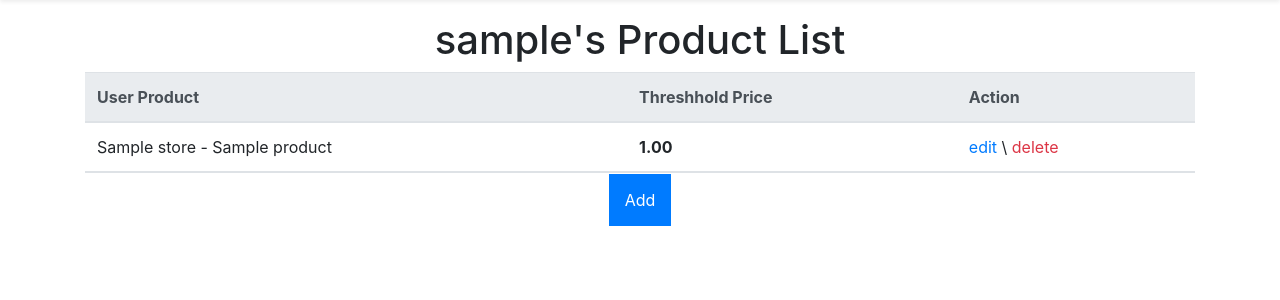
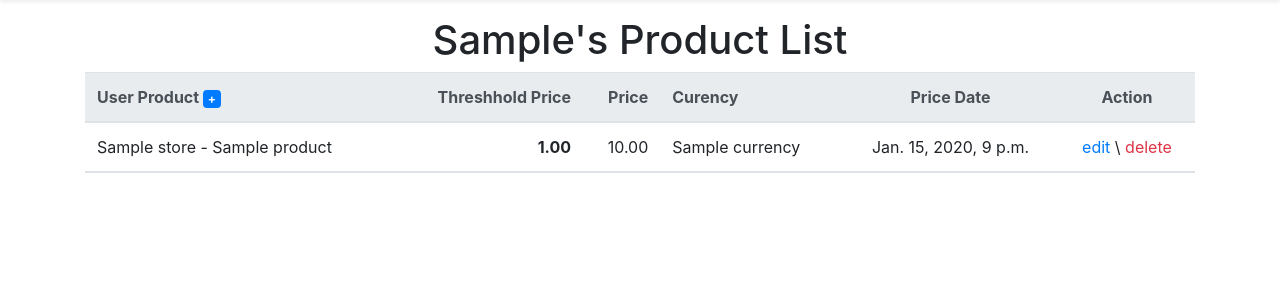
Before and after one commit to ericziethen/oz-price-checker, a Django app: page /userproduct/ in a window 1280 px wide. Shown: the part 97-397 px from the top of the page. Run offline with Django 3.2, Linux system fonts and the light colour scheme; a user stored in the database is signed in; tables that the repository leaves empty hold one stand-in row (values such as "Sample post"); some libraries are stand-ins or nearby versions.

Commit message:
Feature/add product price and date time to home page (#62)
* Added latest product price and date time

* Added latest product price and date time

* Added latest product price and date time

* CHanged column name for price date"

* Added latest product price and date time

* CHanged column name for price date"

* Rebase manually adding missing changes

* Fixed linting errors

* Fixed lintin error

* Added test for null records

* Added threshod reched row highliting

* Added threshhold prop

* Fixed docstring

Co-authored-by: Sumant <sumant.kadam@gmail.com>

```diff
--- a/ozpricechecker/pricefinderapp/models.py
+++ b/ozpricechecker/pricefinderapp/models.py
@@ -50,6 +50,22 @@ class Product(models.Model):
             base_url += '/'
         return urljoin(base_url, self.prod_url)
 
+    @property
+    def latest_price(self):
+        """Get latest price for this product."""
+        product_price = ProductPrice.objects.filter(product=self).order_by('-date_time').first()
+        if product_price:
+            return product_price.price
+        return None
+
+    @property
+    def date_for_latest_price(self):
+        """Get the latest price date for this product."""
+        product_price = ProductPrice.objects.filter(product=self).order_by('-date_time').first()
+        if product_price:
+            return product_price.date_time
+        return None
+
     def __str__(self):
         return '%s - %s' % (self.store, self.name)
 
@@ -82,6 +98,14 @@ class UserProduct(models.Model):
 
         ordering = ['-id']
         unique_together = (('product', 'user'),)
+
+    @property
+    def is_threshhold_reached(self):
+        """Get if threshold reached for this product."""
+        product_price = ProductPrice.objects.filter(product=self.product).order_by('-date_time').first()
+        if product_price and product_price.price <= self.threshhold:
+            return True
+        return False
 
 
 class ScrapeType(models.Model):
--- a/ozpricechecker/templates/pricefinderapp/userproduct_list.html
+++ b/ozpricechecker/templates/pricefinderapp/userproduct_list.html
@@ -1,32 +1,36 @@
 {% extends "base.html" %}
 
 {% block content %}
-    <h1  align="center">{{ user.get_username }}'s Product List</h1>
-
-    <!-- {% for user_product in userproduct_list %}
-    <ul>
-        <li><strong>User Product:</strong> {{ user_product.product }}</li>
-        <li><strong>Product price threshhold:</strong> {{ user_product.threshhold }}</li>
-    </ul>
-    {% empty %}
-        <li>No user product yet.</li>
-    {% endfor %}  -->
+    <h1 class="text-capitalize" align="center">{{ user.get_username }}'s Product List</h1>
 
     <table class="table">
         <tr>
             <thead class="thead-light">
                 <tr>
-                    <th scope="col">User Product</th>
-                    <th scope="col">Threshhold Price</th>
-                    <th scope="col">Action</th>
+                    <th scope="col">
+                        User Product
+                        <a class="badge badge-primary" href="{% url "userproduct_add" %}">+</a>
+                    </th>
+                    <th class="text-right" scope="col">Threshhold Price</th>
+                    <th class="text-right" scope="col">Price</th>
+                    <th scope="col">Curency</th>
+                    <th class="text-center" scope="col">Price Date</th>
+                    <th class="text-center" scope="col">Action</th>
                 </tr>
             </thead>
             <tbody>
                 {% for user_product in userproduct_list %}
+                    {% if user_product.is_threshhold_reached %}
+                        <tr class="table-danger">
+                    {% else %}
                         <tr>
+                    {% endif %}
                             <td>{{user_product.product}}</td>
-                    <td class="font-weight-bold">{{user_product.threshhold}}</td>
-                    <td>
+                            <td align="right" class="font-weight-bold">{{user_product.threshhold}}</td>
+                            <td align="right">{{user_product.product.latest_price}}</td>
+                            <td>{{user_product.product.store.currency}}</td>
+                            <td align="center">{{user_product.product.date_for_latest_price}}</td>
+                            <td align="center">
                                 <a class="text-primary" href="{% url "userproduct_update"  user_product.id  %}">edit</a>
                                 \
                                 <a class="text-danger" href="{% url "userproduct_delete"  user_product.id  %}">delete</a>
@@ -39,5 +43,5 @@
         <tr></tr>
         </tr>
     </table>
-    <center><a class="p-3 mb-2 bg-primary text-white" href="{% url "userproduct_add" %}">Add</a></center>
+
 {% endblock %}
```
Also changed, not shown: ozpricechecker/pricefinderapp/tests/models/test_product.py (+20 -1 lines), ozpricechecker/pricefinderapp/tests/models/test_user_product.py (added, +31 -0 lines). Lines whose indentation alone changed are shown as unchanged.
